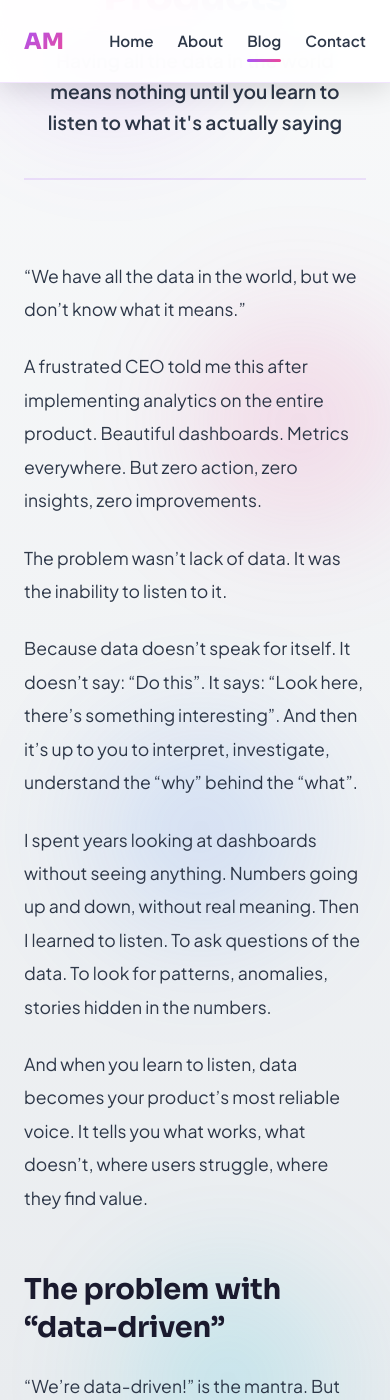
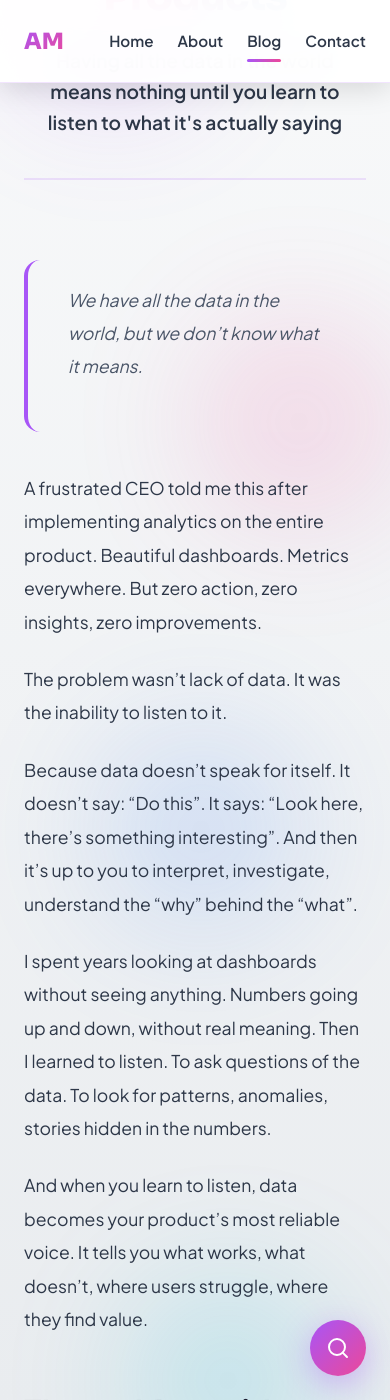
Before and after one commit to amargiovanni/margiovanni.it, a Jekyll site: the page built from _posts/2025-04-23-using-data-to-improve-products.md, in a window 390 px wide and 1400 px high, scrolled down 545 px. Built offline with Jekyll 4.4.1, drawn with Linux system fonts in a browser that asks for light colours.

Commit message:
search feature added

```diff
--- /dev/null
+++ b/_includes/search.html
@@ -0,0 +1,31 @@
+<!-- FAB Search Button -->
+<button class="search-fab" id="searchFab" aria-label="Search">
+  <svg xmlns="http://www.w3.org/2000/svg" width="24" height="24" viewBox="0 0 24 24" fill="none" stroke="currentColor" stroke-width="2" stroke-linecap="round" stroke-linejoin="round">
+    <circle cx="11" cy="11" r="8"></circle>
+    <path d="m21 21-4.35-4.35"></path>
+  </svg>
+</button>
+
+<!-- Search Overlay -->
+<div class="search-overlay" id="searchOverlay">
+  <div class="search-content">
+    <button class="search-close" id="searchClose" aria-label="Close search">
+      <svg xmlns="http://www.w3.org/2000/svg" width="32" height="32" viewBox="0 0 24 24" fill="none" stroke="currentColor" stroke-width="2" stroke-linecap="round" stroke-linejoin="round">
+        <line x1="18" y1="6" x2="6" y2="18"></line>
+        <line x1="6" y1="6" x2="18" y2="18"></line>
+      </svg>
+    </button>
+
+    <div class="search-input-container">
+      <input
+        type="search"
+        id="search-input"
+        class="search-input"
+        placeholder="Search posts..."
+        autocomplete="off"
+        autofocus>
+    </div>
+
+    <div id="results-container" class="search-results"></div>
+  </div>
+</div>
--- a/_layouts/default.html
+++ b/_layouts/default.html
@@ -14,6 +14,10 @@
 
     {{ content }}
 
+    {% include search.html %}
+
+    <script src="{{ '/js/simple-jekyll-search.min.js' | relative_url }}"></script>
     <script src="{{ '/js/main.js' | relative_url }}?v={{ site.time | date: '%s' }}"></script>
+    <script src="{{ '/js/search.js' | relative_url }}?v={{ site.time | date: '%s' }}"></script>
 </body>
 </html>
--- a/_posts/2025-04-23-using-data-to-improve-products.md
+++ b/_posts/2025-04-23-using-data-to-improve-products.md
@@ -6,7 +6,7 @@
 categories: data-analysis product-analytics metrics
 ---
 
-"We have all the data in the world, but we don't know what it means."
+> We have all the data in the world, but we don't know what it means.
 
 A frustrated CEO told me this after implementing analytics on the entire product. Beautiful dashboards. Metrics everywhere. But zero action, zero insights, zero improvements.
 
--- a/css/style.css
+++ b/css/style.css
@@ -1416,3 +1416,260 @@
     font-size: 1.125rem;
   }
 }
+
+/* =======================
+   Search - FAB & Overlay
+   ======================= */
+
+/* FAB (Floating Action Button) */
+.search-fab {
+  position: fixed;
+  bottom: 2rem;
+  right: 2rem;
+  width: 64px;
+  height: 64px;
+  border-radius: var(--radius-full);
+  background: linear-gradient(135deg, var(--color-purple) 0%, var(--color-pink) 100%);
+  border: none;
+  color: white;
+  cursor: pointer;
+  display: flex;
+  align-items: center;
+  justify-content: center;
+  box-shadow: 0 8px 32px rgba(168, 85, 247, 0.4);
+  transition: all var(--transition-base);
+  z-index: 1001;
+}
+
+.search-fab:hover {
+  transform: scale(1.1) translateY(-2px);
+  box-shadow: 0 12px 48px rgba(168, 85, 247, 0.6);
+}
+
+.search-fab:active {
+  transform: scale(0.95);
+}
+
+/* Search Overlay */
+.search-overlay {
+  position: fixed;
+  top: 0;
+  left: 0;
+  right: 0;
+  bottom: 0;
+  background: rgba(0, 0, 0, 0.95);
+  backdrop-filter: blur(20px);
+  z-index: 9999;
+  opacity: 0;
+  pointer-events: none;
+  transition: opacity var(--transition-base);
+  display: flex;
+  align-items: center;
+  justify-content: center;
+  padding: var(--spacing-2xl);
+}
+
+.search-overlay.active {
+  opacity: 1;
+  pointer-events: all;
+}
+
+.search-content {
+  width: 100%;
+  max-width: 1200px;
+  position: relative;
+}
+
+.search-close {
+  position: absolute;
+  top: -60px;
+  right: 0;
+  background: none;
+  border: none;
+  color: var(--text-tertiary);
+  cursor: pointer;
+  padding: var(--spacing-sm);
+  transition: all var(--transition-base);
+  display: flex;
+  align-items: center;
+  justify-content: center;
+  border-radius: var(--radius-md);
+}
+
+.search-close:hover {
+  color: var(--color-purple);
+  background: rgba(168, 85, 247, 0.1);
+  transform: rotate(90deg);
+}
+
+/* Large centered search input */
+.search-input-container {
+  margin-bottom: var(--spacing-2xl);
+}
+
+.search-input {
+  width: 100%;
+  background: transparent;
+  border: none;
+  border-bottom: 3px solid var(--border);
+  color: var(--text-primary);
+  font-family: var(--font-heading);
+  font-size: clamp(2rem, 6vw, 4rem);
+  font-weight: 700;
+  padding: var(--spacing-md) 0;
+  outline: none;
+  transition: all var(--transition-base);
+}
+
+.search-input::placeholder {
+  color: var(--text-tertiary);
+  opacity: 0.5;
+}
+
+.search-input:focus {
+  border-bottom-color: var(--color-purple);
+}
+
+/* Search Results - 2 columns on desktop, 1 on mobile */
+.search-results {
+  display: grid;
+  grid-template-columns: repeat(2, 1fr);
+  gap: var(--spacing-lg);
+  max-height: 60vh;
+  overflow-y: auto;
+  padding-right: var(--spacing-sm);
+}
+
+.search-results::-webkit-scrollbar {
+  width: 8px;
+}
+
+.search-results::-webkit-scrollbar-track {
+  background: rgba(255, 255, 255, 0.05);
+  border-radius: var(--radius-sm);
+}
+
+.search-results::-webkit-scrollbar-thumb {
+  background: var(--color-purple);
+  border-radius: var(--radius-sm);
+}
+
+.search-results::-webkit-scrollbar-thumb:hover {
+  background: var(--color-pink);
+}
+
+.search-result {
+  background: var(--bg-elevated);
+  border: 1px solid var(--border);
+  border-radius: var(--radius-lg);
+  padding: var(--spacing-lg);
+  transition: all var(--transition-base);
+  backdrop-filter: blur(10px);
+}
+
+.search-result:hover {
+  border-color: var(--color-purple);
+  transform: translateY(-4px);
+  box-shadow: 0 8px 32px rgba(168, 85, 247, 0.3);
+}
+
+.search-result-title {
+  font-family: var(--font-heading);
+  font-size: 1.5rem;
+  font-weight: 700;
+  margin-bottom: var(--spacing-sm);
+}
+
+.search-result-title a {
+  color: var(--text-primary);
+  text-decoration: none;
+  background: linear-gradient(135deg, var(--color-purple) 0%, var(--color-pink) 100%);
+  background-clip: text;
+  -webkit-background-clip: text;
+  -webkit-text-fill-color: transparent;
+  transition: opacity var(--transition-fast);
+}
+
+.search-result-title a:hover {
+  opacity: 0.8;
+}
+
+.search-result-subtitle {
+  font-size: 0.95rem;
+  color: var(--text-secondary);
+  line-height: 1.6;
+  margin-bottom: var(--spacing-sm);
+  font-style: italic;
+}
+
+.search-result-meta {
+  display: flex;
+  justify-content: space-between;
+  align-items: center;
+  gap: var(--spacing-sm);
+  flex-wrap: wrap;
+  margin-top: var(--spacing-sm);
+  padding-top: var(--spacing-sm);
+  border-top: 1px solid var(--border);
+}
+
+.search-result-date {
+  font-size: 0.85rem;
+  color: var(--text-tertiary);
+  font-weight: 500;
+}
+
+.search-result-categories {
+  font-size: 0.85rem;
+  color: var(--color-purple);
+  font-weight: 600;
+}
+
+.no-results {
+  grid-column: 1 / -1;
+  text-align: center;
+  padding: var(--spacing-3xl);
+  color: var(--text-tertiary);
+  font-size: 1.5rem;
+  font-family: var(--font-heading);
+}
+
+/* Mobile responsive */
+@media (max-width: 768px) {
+  .search-fab {
+    width: 56px;
+    height: 56px;
+    bottom: 1.5rem;
+    right: 1.5rem;
+  }
+
+  .search-overlay {
+    padding: var(--spacing-lg);
+  }
+
+  .search-close {
+    top: -50px;
+  }
+
+  .search-input {
+    font-size: clamp(1.5rem, 5vw, 2.5rem);
+  }
+
+  .search-results {
+    grid-template-columns: 1fr;
+    gap: var(--spacing-md);
+  }
+
+  .search-result {
+    padding: var(--spacing-md);
+  }
+
+  .search-result-title {
+    font-size: 1.25rem;
+  }
+
+  .search-result-meta {
+    flex-direction: column;
+    align-items: flex-start;
+  }
+}
--- /dev/null
+++ b/js/search.js
@@ -0,0 +1,60 @@
+// Search functionality with FAB
+(function() {
+  const searchFab = document.getElementById('searchFab');
+  const searchClose = document.getElementById('searchClose');
+  const searchOverlay = document.getElementById('searchOverlay');
+  const searchInput = document.getElementById('search-input');
+
+  // Open search overlay
+  function openSearch() {
+    searchOverlay.classList.add('active');
+    document.body.style.overflow = 'hidden';
+    setTimeout(() => searchInput.focus(), 300);
+  }
+
+  // Close search overlay
+  function closeSearch() {
+    searchOverlay.classList.remove('active');
+    document.body.style.overflow = '';
+    searchInput.value = '';
+    document.getElementById('results-container').innerHTML = '';
+  }
+
+  // Event listeners
+  if (searchFab) {
+    searchFab.addEventListener('click', openSearch);
+  }
+
+  if (searchClose) {
+    searchClose.addEventListener('click', closeSearch);
+  }
+
+  // Close on overlay background click
+  if (searchOverlay) {
+    searchOverlay.addEventListener('click', function(e) {
+      if (e.target === searchOverlay) {
+        closeSearch();
+      }
+    });
+  }
+
+  // Close on Escape key
+  document.addEventListener('keydown', function(e) {
+    if (e.key === 'Escape' && searchOverlay.classList.contains('active')) {
+      closeSearch();
+    }
+  });
+
+  // Initialize Simple-Jekyll-Search
+  if (typeof SimpleJekyllSearch !== 'undefined') {
+    SimpleJekyllSearch({
+      searchInput: document.getElementById('search-input'),
+      resultsContainer: document.getElementById('results-container'),
+      json: '/search.json',
+      searchResultTemplate: '<article class="search-result"><h3 class="search-result-title"><a href="{url}">{title}</a></h3><p class="search-result-subtitle">{subtitle}</p><div class="search-result-meta"><span class="search-result-date">{date}</span><span class="search-result-categories">{categories}</span></div></article>',
+      noResultsText: '<div class="no-results">No posts found</div>',
+      limit: 20,
+      fuzzy: false
+    });
+  }
+})();
--- /dev/null
+++ b/search.json
@@ -0,0 +1,14 @@
+---
+layout: none
+---
+[
+  {% for post in site.posts %}
+    {
+      "title"    : "{{ post.title | escape }}",
+      "subtitle" : "{{ post.subtitle | escape }}",
+      "categories" : "{{ post.categories | join: ', ' }}",
+      "url"      : "{{ site.baseurl }}{{ post.url }}",
+      "date"     : "{{ post.date | date: '%B %d, %Y' }}"
+    }{% unless forloop.last %},{% endunless %}
+  {% endfor %}
+]
```
Also changed, not shown: js/simple-jekyll-search.min.js (added).
